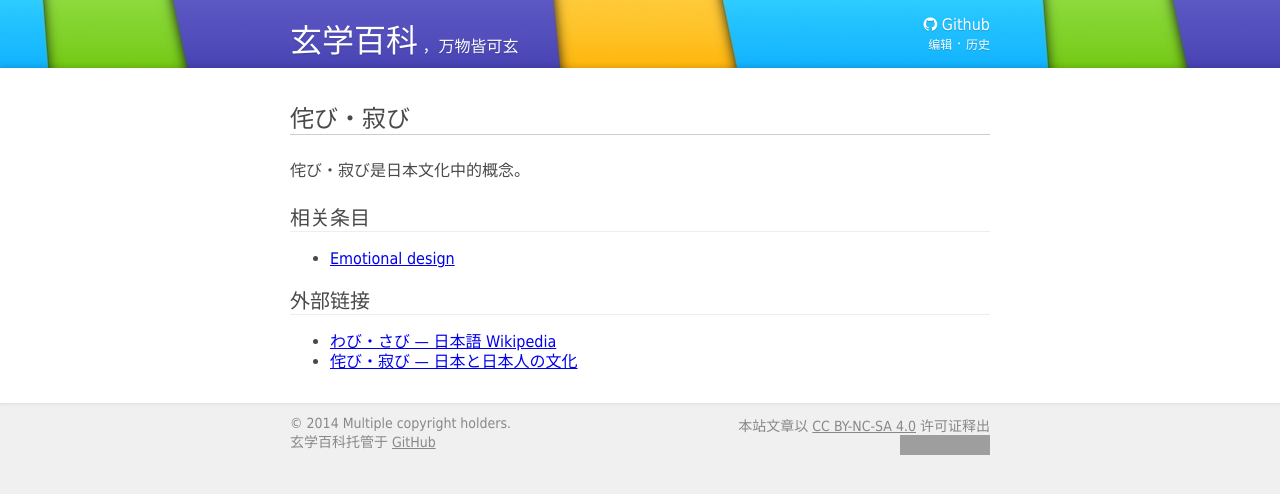
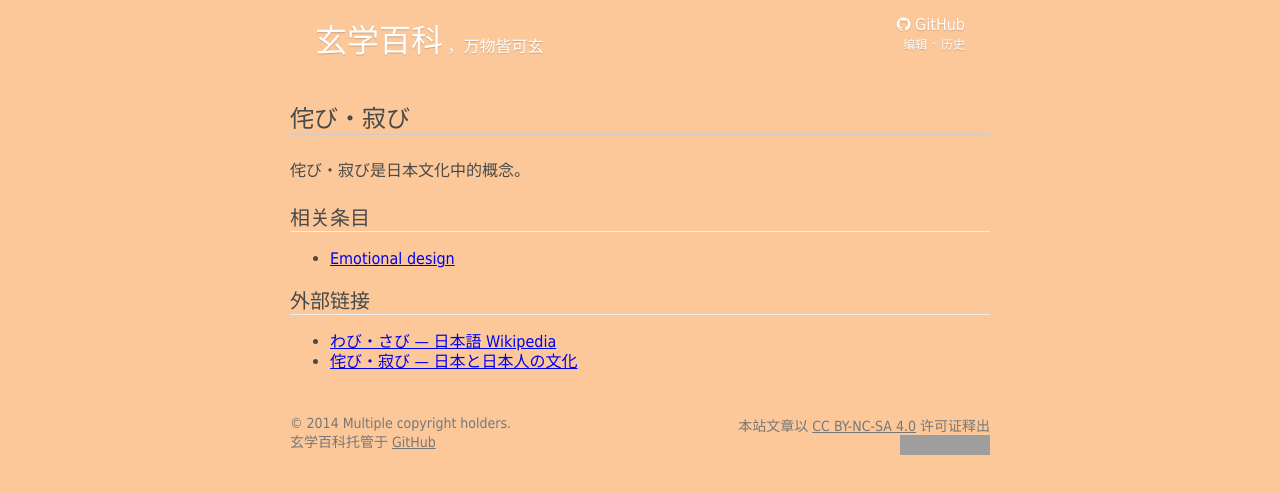
Before and after one commit to xuanxue/xuanxue.github.io, a Jekyll site: the page built from _posts/2014-08-25-侘び・寂び.md, in a window 1280 px wide. Shown: the top 494 px of the page. Built offline with Jekyll 4.4.1, drawn with Linux system fonts in a browser that asks for light colours; nearby versions of some CDN libraries; some web fonts are replaced; Markdown is read by kramdown in place of the engine named in the settings; grey boxes are pictures that could not be loaded.

Commit message:
theme massive changes

```diff
--- a/_layouts/default.html
+++ b/_layouts/default.html
@@ -13,7 +13,7 @@
 	<header class="header" id="header">
 		<div class="header-in">
 			<div class="header-social">
-				<div><a class="link-to-github" href="https://github.com/xuanxue/xuanxue.github.io"><i class="fa fa-github"></i> Github</a></div>
+				<div><a class="link-to-github" href="https://github.com/xuanxue/xuanxue.github.io"><i class="fa fa-github"></i> GitHub</a></div>
 				<div>
 					<a rel="nofollow" class="view-edit-history" href="https://github.com/xuanxue/xuanxue.github.io/edit/master/_posts/2014-08-25-{{ page.title }}.md">编辑</a> &middot; <a class="view-edit-history" href="https://github.com/xuanxue/xuanxue.github.io/commits/master/_posts/2014-08-25-{{ page.title }}.md">历史</a>
 				</div>
--- a/style.css
+++ b/style.css
@@ -1,10 +1,11 @@
-@import url(http://xuanxue.github.io/fonts/pt-sans.css);
+@import url(/fonts/pt-sans.css);
 @import url(http://maxcdn.bootstrapcdn.com/font-awesome/4.1.0/css/font-awesome.min.css);
 
 body {
 	font-family: 'PT Sans', Tahoma, 'Open Sans', 'Helvetica Neue', Helvetica, 'Gill Sans', Arial, 'Hiragino Sans GB', 'Heiti SC', 'Heiti TC', 'Hiragino Gothic Pro', 'STHeiti', 'STXiHei', 'Microsoft YaHei', sans-serif;
 	color: #494949;
-	background: #F0F0F0;
+	/*background: #ECB88A;*/
+	background: #FCC89A;
 
 	padding: 0;
 	margin: 0;
@@ -13,14 +14,15 @@ body {
 .header {
 	color: #FFF;
 	text-shadow: rgba(0, 0, 0, 0.1846) 0 1px 1px;
-	background: #000 url(http://xuanxue.github.io/title-tile.jpg) repeat-x top scroll;
-	background-size: 1000px 68px;
-	box-shadow: rgba(0, 0, 0, 0.2) 0 1px 3px 0;
+	/*background: #000 url(http://xuanxue.github.io/title-tile.jpg) repeat-x top scroll;*/
+	/*background-size: 1000px 68px;*/
+	/*box-shadow: rgba(0, 0, 0, 0.2) 0 1px 3px 0;*/
 
 	max-height: 68px;
 }
 
 .header-in {
+	box-sizing: border-box;
 	margin: 0 auto;
 }
 
@@ -81,12 +83,11 @@ body {
 }
 
 .cont {
-	background: #FFF;
-	box-shadow: rgba(0, 0, 0, 0.12265333) 0 -1px 5px 1px;
 }
 
 .main {
 	box-sizing: border-box;
+	padding: 10px 25px;
 	margin: 0 auto;
 }
 
@@ -133,7 +134,7 @@ body {
 
 .footer {
 	font-size: 14px;
-	color: #888;
+	color: #777;
 
 	padding: 12px 0;
 }
@@ -167,7 +168,7 @@ body {
 		width: 700px;
 	}
 	.header-in {
-		padding: 15px 0;
+		padding: 15px 25px;
 	}
 	.header-social {
 		float: right;
```
